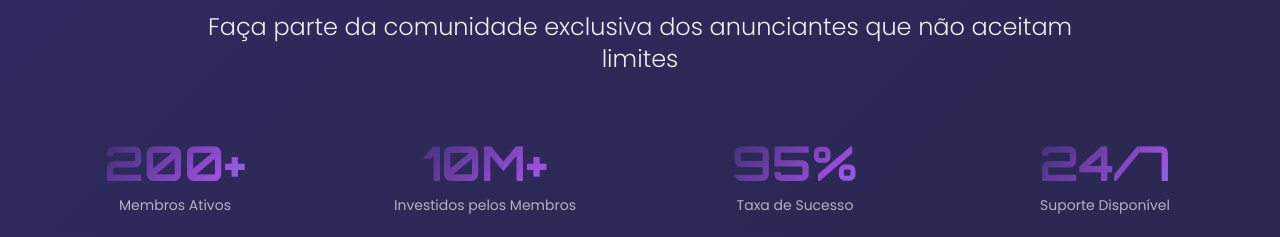
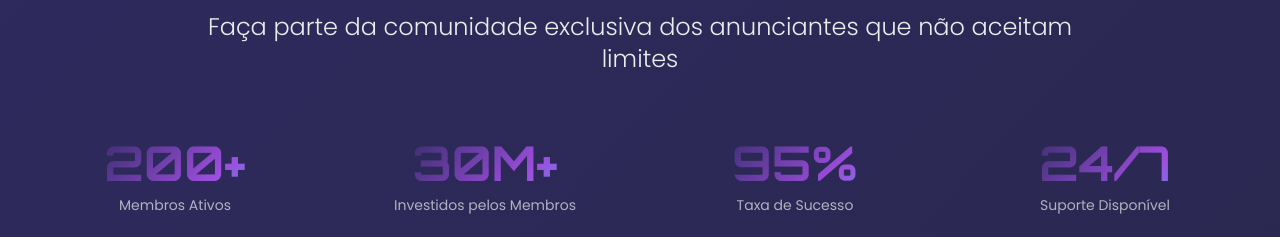
Before and after one commit to felipeauggusto/galaxyscale, a Next.js app: page / in a window 1280 px wide. Shown: the part 5660-5897 px from the top of the page. Built offline with nearby package versions, Linux system fonts and the light colour scheme.

Commit message:
sua mensagem de commit aqui

```diff
--- a/components/Community.tsx
+++ b/components/Community.tsx
@@ -40,7 +40,7 @@ const Community: React.FC = () => {
 
   const stats = [
     { number: '200+', label: 'Membros Ativos' },
-    { number: '10M+', label: 'Investidos pelos Membros' },
+    { number: '30M+', label: 'Investidos pelos Membros' },
     { number: '95%', label: 'Taxa de Sucesso' },
     { number: '24/7', label: 'Suporte Disponível' }
   ];
```
